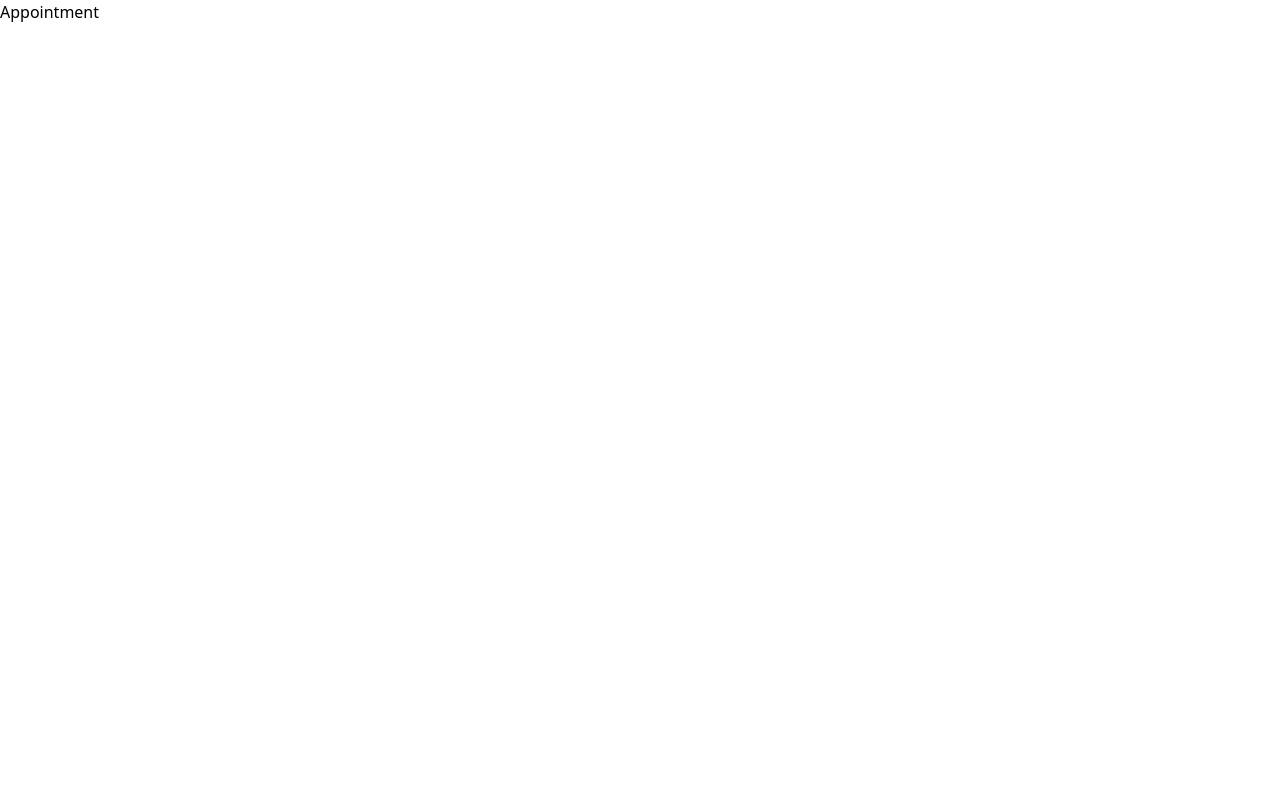
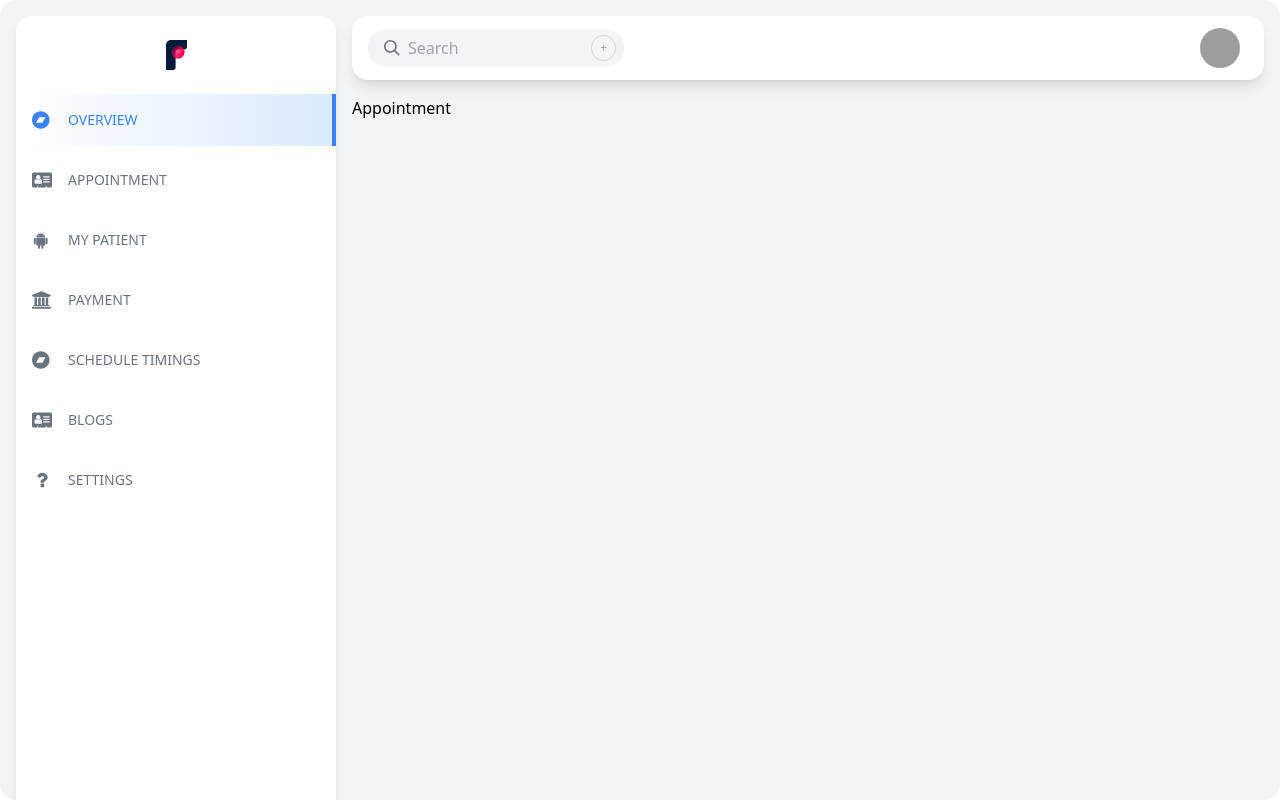
Before and after one commit to itsmeShishir/Tailwindproject, a React (Create React App) app: page /appointment in a window 1280 px wide. Built offline with nearby package versions, Linux system fonts and the light colour scheme; grey boxes are pictures that could not be loaded.

Commit message:
Finally completed the basic project

```diff
--- a/src/Admin/Appointment/Appointment.js
+++ b/src/Admin/Appointment/Appointment.js
@@ -1,9 +1,25 @@
-import React from 'react'
+import React from "react";
+import Sidebar from "../components/sidebar";
+import Topbar from "../components/topbar";
 
 function Appointment() {
   return (
-    <div>Appointment</div>
-  )
+    <div>
+      <main className="relative h-screen overflow-hidden bg-gray-100 dark:bg-gray-800 rounded-2xl">
+        <div className="flex items-start justify-between">
+          <Sidebar />
+          <div className="flex flex-col w-full pl-0 md:p-4 md:space-y-4">
+            <Topbar />
+            <div className="h-screen pt-2 pb-24 pl-2 pr-2 overflow-auto md:pt-0 md:pr-0 md:pl-0">
+              <div className="sm:flex-row">
+                <h1>Appointment</h1>
+              </div>
+            </div>
+          </div>
+        </div>
+      </main>
+    </div>
+  );
 }
 
-export default Appointment
+export default Appointment;
--- a/src/Admin/Blog/Blog.js
+++ b/src/Admin/Blog/Blog.js
@@ -1,9 +1,25 @@
-import React from 'react'
+import React from "react";
+import Sidebar from "../components/sidebar";
+import Topbar from "../components/topbar";
 
 function Blog() {
   return (
-    <div>Blog</div>
-  )
+    <>
+      <main className="relative h-screen overflow-hidden bg-gray-100 dark:bg-gray-800 rounded-2xl">
+        <div className="flex items-start justify-between">
+          <Sidebar />
+          <div className="flex flex-col w-full pl-0 md:p-4 md:space-y-4">
+            <Topbar />
+            <div className="h-screen pt-2 pb-24 pl-2 pr-2 overflow-auto md:pt-0 md:pr-0 md:pl-0">
+              <div className="sm:flex-row">
+                <h1>Blogs</h1>
+              </div>
+            </div>
+          </div>
+        </div>
+      </main>
+    </>
+  );
 }
 
-export default Blog
+export default Blog;
--- a/src/Admin/MyPatient/payment.js
+++ b/src/Admin/MyPatient/payment.js
@@ -1,7 +1,25 @@
 import React from "react";
+import Sidebar from "../components/sidebar";
+import Topbar from "../components/topbar";
 
-function Payment() {
-  return <div>Payment</div>;
+function Patinet() {
+  return (
+    <div>
+      <main className="relative h-screen overflow-hidden bg-gray-100 dark:bg-gray-800 rounded-2xl">
+        <div className="flex items-start justify-between">
+          <Sidebar />
+          <div className="flex flex-col w-full pl-0 md:p-4 md:space-y-4">
+            <Topbar />
+            <div className="h-screen pt-2 pb-24 pl-2 pr-2 overflow-auto md:pt-0 md:pr-0 md:pl-0">
+              <div className="sm:flex-row">
+                <h1>Patinet</h1>
+              </div>
+            </div>
+          </div>
+        </div>
+      </main>
+    </div>
+  );
 }
 
-export default Payment;
+export default Patinet;
--- a/src/Admin/Overview/overview.js
+++ b/src/Admin/Overview/overview.js
@@ -11,8 +11,8 @@ function OverView() {
           <div className="flex flex-col w-full pl-0 md:p-4 md:space-y-4">
             <Topbar />
             <div className="h-screen pt-2 pb-24 pl-2 pr-2 overflow-auto md:pt-0 md:pr-0 md:pl-0">
-              <div className="flex flex-col flex-wrap sm:flex-row ">
-                <h1>HEllo world</h1>
+              <div className="sm:flex-row">
+                <h1>Overview</h1>
               </div>
             </div>
           </div>
--- a/src/Admin/Schedule/Schedule.js
+++ b/src/Admin/Schedule/Schedule.js
@@ -1,9 +1,25 @@
-import React from 'react'
+import React from "react";
+import Sidebar from "../components/sidebar";
+import Topbar from "../components/topbar";
 
 function Schedule() {
   return (
-    <div>Schedule</div>
-  )
+    <div>
+      <main className="relative h-screen overflow-hidden bg-gray-100 dark:bg-gray-800 rounded-2xl">
+        <div className="flex items-start justify-between">
+          <Sidebar />
+          <div className="flex flex-col w-full pl-0 md:p-4 md:space-y-4">
+            <Topbar />
+            <div className="h-screen pt-2 pb-24 pl-2 pr-2 overflow-auto md:pt-0 md:pr-0 md:pl-0">
+              <div className="sm:flex-row">
+                <h1>Schedule</h1>
+              </div>
+            </div>
+          </div>
+        </div>
+      </main>
+    </div>
+  );
 }
 
-export default Schedule
+export default Schedule;
--- a/src/Admin/Setting/Setting.js
+++ b/src/Admin/Setting/Setting.js
@@ -1,9 +1,25 @@
-import React from 'react'
+import React from "react";
+import Sidebar from "../components/sidebar";
+import Topbar from "../components/topbar";
 
 function Setting() {
   return (
-    <div>Setting</div>
-  )
+    <div>
+      <main className="relative h-screen overflow-hidden bg-gray-100 dark:bg-gray-800 rounded-2xl">
+        <div className="flex items-start justify-between">
+          <Sidebar />
+          <div className="flex flex-col w-full pl-0 md:p-4 md:space-y-4">
+            <Topbar />
+            <div className="h-screen pt-2 pb-24 pl-2 pr-2 overflow-auto md:pt-0 md:pr-0 md:pl-0">
+              <div className="sm:flex-row">
+                <h1>Settings</h1>
+              </div>
+            </div>
+          </div>
+        </div>
+      </main>
+    </div>
+  );
 }
 
-export default Setting
+export default Setting;
--- a/src/Admin/components/Main.js
+++ /dev/null
@@ -1,9 +0,0 @@
-import React from 'react'
-
-function Main() {
-  return (
-    <div>Main</div>
-  )
-}
-
-export default Main
--- a/src/Admin/components/sidebar.js
+++ b/src/Admin/components/sidebar.js
@@ -1,4 +1,5 @@
 import React from "react";
+import { Link, NavLink } from "react-router-dom";
 
 function Sidebar() {
   return (
@@ -50,9 +51,9 @@ function Sidebar() {
           </div>
           <nav className="mt-6">
             <div>
-              <a
+              <NavLink
                 className="flex items-center justify-start w-full p-4 my-2 font-thin text-blue-500 uppercase transition-colors duration-200 border-r-4 border-blue-500 bg-gradient-to-r from-white to-blue-100 dark:from-gray-700 dark:to-gray-800"
-                href="#"
+                to="/overview"
               >
                 <span className="text-left">
                   <svg
@@ -65,11 +66,11 @@ function Sidebar() {
                     <path d="M1070 1178l306-564h-654l-306 564h654zm722-282q0 182-71 348t-191 286-286 191-348 71-348-71-286-191-191-286-71-348 71-348 191-286 286-191 348-71 348 71 286 191 191 286 71 348z" />
                   </svg>
                 </span>
-                <span className="mx-4 text-sm font-normal">IOverview</span>
-              </a>
-              <a
+                <span className="mx-4 text-sm font-normal">Overview</span>
+              </NavLink>
+              <NavLink
                 className="flex items-center justify-start w-full p-4 my-2 font-thin text-gray-500 uppercase transition-colors duration-200 dark:text-gray-200 hover:text-blue-500"
-                href="#"
+                to="/appointment"
               >
                 <span className="text-left">
                   <svg
@@ -84,10 +85,10 @@ function Sidebar() {
                   </svg>
                 </span>
                 <span className="mx-4 text-sm font-normal">Appointment</span>
-              </a>
-              <a
+              </NavLink>
+              <NavLink
                 className="flex items-center justify-start w-full p-4 my-2 font-thin text-gray-500 uppercase transition-colors duration-200 dark:text-gray-200 hover:text-blue-500"
-                href="#"
+                to="/patinet"
               >
                 <span className="text-left">
                   <svg
@@ -102,10 +103,10 @@ function Sidebar() {
                   </svg>
                 </span>
                 <span className="mx-4 text-sm font-normal">My Patient</span>
-              </a>
-              <a
+              </NavLink>
+              <NavLink
                 className="flex items-center justify-start w-full p-4 my-2 font-thin text-gray-500 uppercase transition-colors duration-200 dark:text-gray-200 hover:text-blue-500"
-                href="#"
+                to="/payment"
               >
                 <span className="text-left">
                   <svg
@@ -120,10 +121,10 @@ function Sidebar() {
                   </svg>
                 </span>
                 <span className="mx-4 text-sm font-normal">Payment</span>
-              </a>
-              <a
+              </NavLink>
+              <NavLink
                 className="flex items-center justify-start w-full p-4 my-2 font-thin text-gray-500 uppercase transition-colors duration-200 dark:text-gray-200 hover:text-blue-500"
-                href="#"
+                to="/schedule"
               >
                 <span className="text-left">
                   <svg
@@ -140,10 +141,10 @@ function Sidebar() {
                 <span className="mx-4 text-sm font-normal">
                   Schedule Timings
                 </span>
-              </a>
-              <a
+              </NavLink>
+              <NavLink
                 className="flex items-center justify-start w-full p-4 my-2 font-thin text-gray-500 uppercase transition-colors duration-200 dark:text-gray-200 hover:text-blue-500"
-                href="#"
+                to="/blog"
               >
                 <span className="text-left">
                   <svg
@@ -158,10 +159,10 @@ function Sidebar() {
                   </svg>
                 </span>
                 <span className="mx-4 text-sm font-normal">Blogs</span>
-              </a>
-              <a
+              </NavLink>
+              <NavLink
                 className="flex items-center justify-start w-full p-4 my-2 font-thin text-gray-500 uppercase transition-colors duration-200 dark:text-gray-200 hover:text-blue-500"
-                href="#"
+                to="/setting"
               >
                 <span className="text-left">
                   <svg
@@ -176,7 +177,7 @@ function Sidebar() {
                   </svg>
                 </span>
                 <span className="mx-4 text-sm font-normal">Settings</span>
-              </a>
+              </NavLink>
             </div>
           </nav>
         </div>
--- a/src/Admin/message/Message.js
+++ b/src/Admin/message/Message.js
@@ -1,9 +1,25 @@
-import React from 'react'
+import React from "react";
+import Sidebar from "../components/sidebar";
+import Topbar from "../components/topbar";
 
 function Message() {
   return (
-    <div>Message</div>
-  )
+    <div>
+      <main className="relative h-screen overflow-hidden bg-gray-100 dark:bg-gray-800 rounded-2xl">
+        <div className="flex items-start justify-between">
+          <Sidebar />
+          <div className="flex flex-col w-full pl-0 md:p-4 md:space-y-4">
+            <Topbar />
+            <div className="h-screen pt-2 pb-24 pl-2 pr-2 overflow-auto md:pt-0 md:pr-0 md:pl-0">
+              <div className="sm:flex-row">
+                <h1>Message</h1>
+              </div>
+            </div>
+          </div>
+        </div>
+      </main>
+    </div>
+  );
 }
 
-export default Message
+export default Message;
--- a/src/Admin/payment/Payment.js
+++ b/src/Admin/payment/Payment.js
@@ -1,9 +1,25 @@
-import React from 'react'
+import React from "react";
+import Sidebar from "../components/sidebar";
+import Topbar from "../components/topbar";
 
 function Payment() {
   return (
-    <div>Payment</div>
-  )
+    <div>
+      <main className="relative h-screen overflow-hidden bg-gray-100 dark:bg-gray-800 rounded-2xl">
+        <div className="flex items-start justify-between">
+          <Sidebar />
+          <div className="flex flex-col w-full pl-0 md:p-4 md:space-y-4">
+            <Topbar />
+            <div className="h-screen pt-2 pb-24 pl-2 pr-2 overflow-auto md:pt-0 md:pr-0 md:pl-0">
+              <div className="sm:flex-row">
+                <h1>Payments</h1>
+              </div>
+            </div>
+          </div>
+        </div>
+      </main>
+    </div>
+  );
 }
 
-export default Payment
+export default Payment;
--- a/src/App.js
+++ b/src/App.js
@@ -15,6 +15,7 @@ import Blog from "./Admin/Blog/Blog.js";
 import Appointment from "./Admin/Appointment/Appointment.js";
 import Schedule from "./Admin/Schedule/Schedule.js";
 import Setting from "./Admin/Setting/Setting.js";
+import Patinet from "./Admin/MyPatient/payment.js";
 function App() {
   return (
     <Router>
@@ -30,12 +31,14 @@ function App() {
         <Route path="aboutus" element={<AboutUs />} />
         {/* Doctor Panel */}
         <Route path="overview" element={<OverView />} />
+        <Route path="patinet" element={<Patinet />} />
         <Route path="payment" element={<Payment />} />
         <Route path="message" element={<Message />} />
         <Route path="blog" element={<Blog />} />
         <Route path="appointment" element={<Appointment />} />
         <Route path="schedule" element={<Schedule />} />
         <Route path="setting" element={<Setting />} />
+        {/* Patinet Panel */}
         {/* Page 404 */}
         <Route path="*" element={<Error />} />
       </Routes>
```
